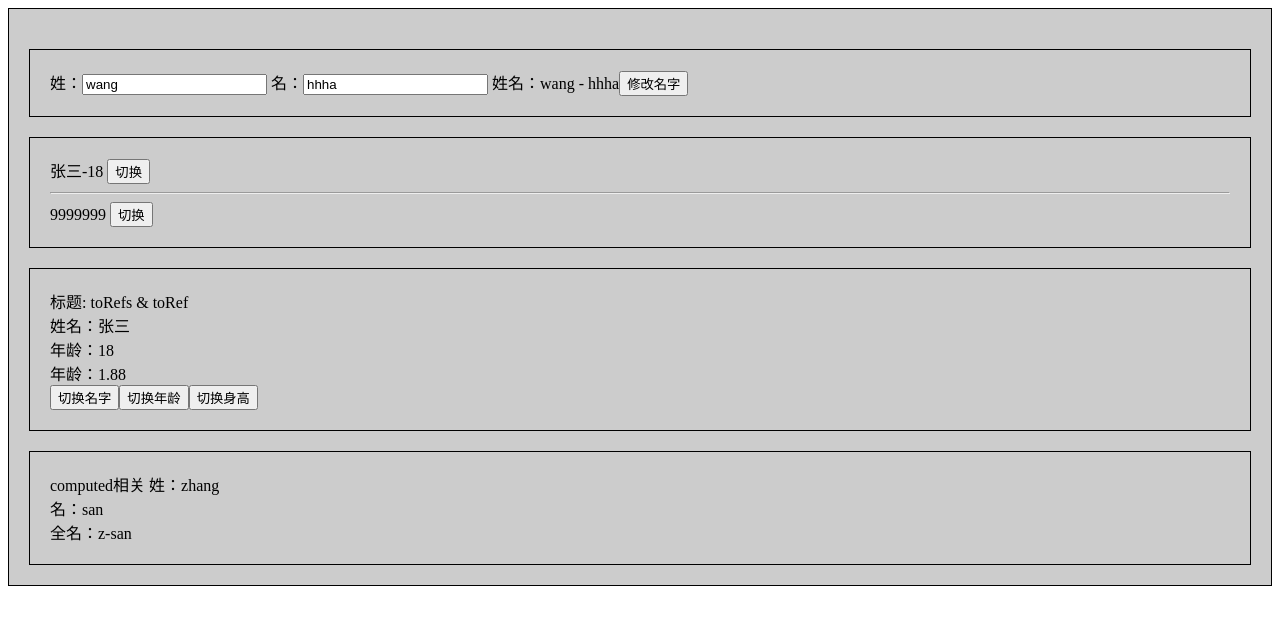
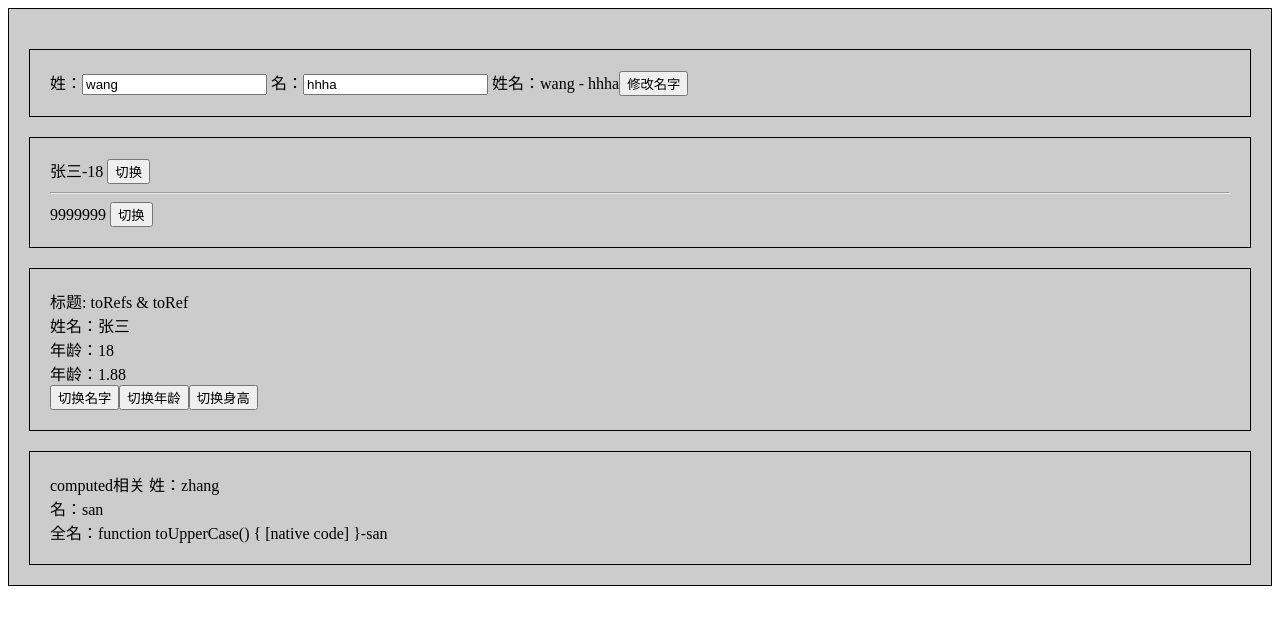
Before and after one commit to xiaodongxier/vue3_vite_ts_202401, a Vue app: page / in a window 1280 px wide. Shown: the top 624 px of the page. Built offline with nearby package versions, Linux system fonts and the light colour scheme.

Commit message:
note-sync syncing

```diff
--- a/src/components/computed.vue
+++ b/src/components/computed.vue
@@ -21,7 +21,7 @@ const info = reactive({
 
 const fullName = computed(()=>{
   // return info.firstName + info.lastName
-  return info.firstName.slice(0,1) + "-" +  info.lastName
+  return info.firstName.slice(0,1).toUpperCase + "-" +  info.lastName
 })
 
 </script>
```
